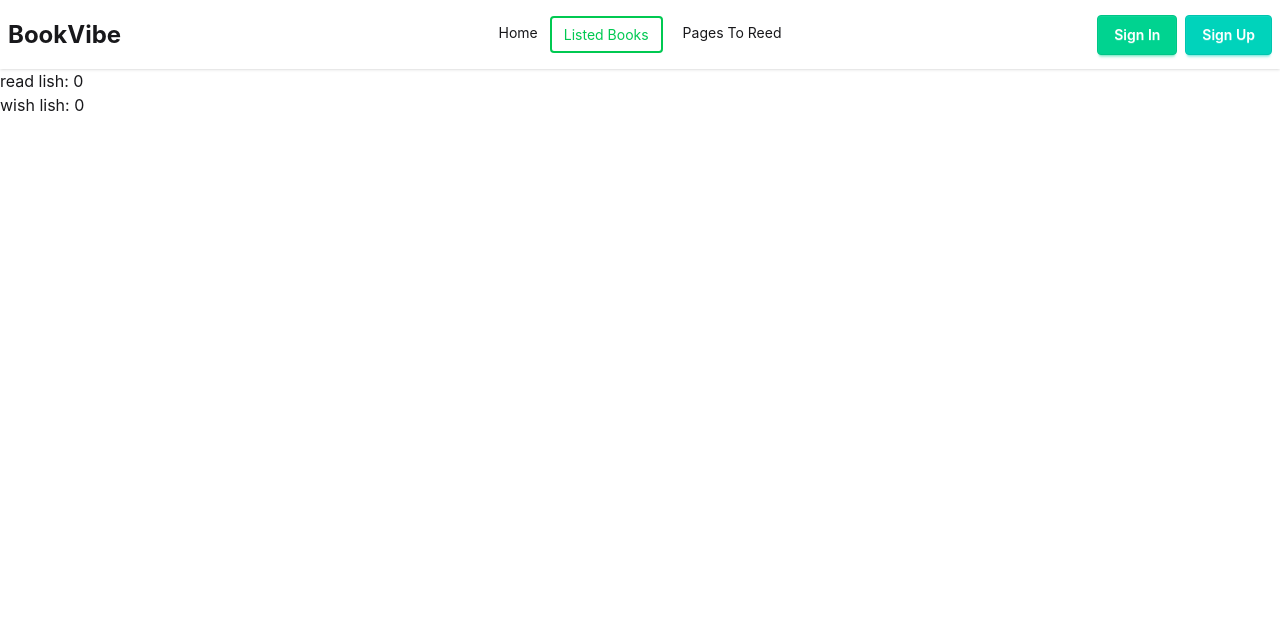
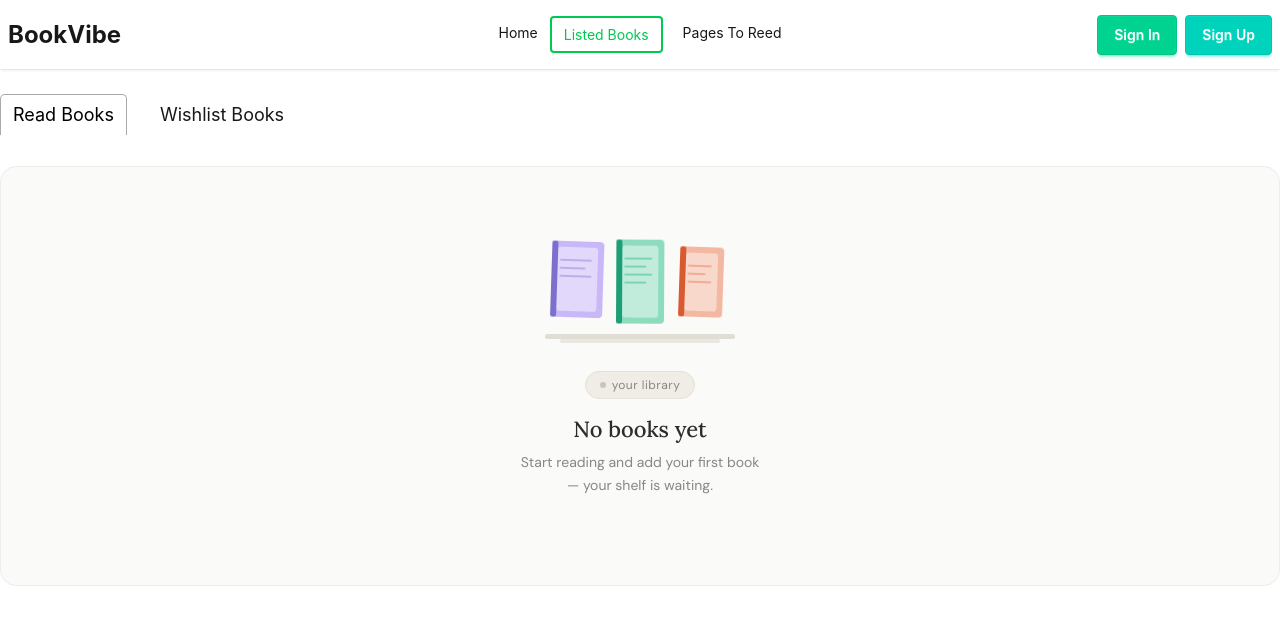
Before and after one commit to sheikhzim2004-del/book-vibe, a React (Vite) app: page /books in a window 1280 px wide. Shown: the top 624 px of the page. Built offline with nearby package versions, Linux system fonts and the light colour scheme.

Commit message:
nested layout setup with react tabs and show all the books in readlist and wishlist

```diff
--- a/package.json
+++ b/package.json
@@ -15,6 +15,7 @@
     "react-dom": "^19.2.4",
     "react-icons": "^5.6.0",
     "react-router": "^7.14.0",
+    "react-tabs": "^6.1.1",
     "react-toastify": "^11.0.5",
     "tailwindcss": "^4.2.2"
   },
--- a/src/Pages/Books/Books.jsx
+++ b/src/Pages/Books/Books.jsx
@@ -1,15 +1,31 @@
 import React, { useContext } from 'react';
 import { BookContext } from '../../context/ContextProvider';
+import { Tab, Tabs, TabList, TabPanel } from 'react-tabs';
+import 'react-tabs/style/react-tabs.css';
+import ListedReadBooks from '../../components/listedBooks/ListedReadBooks';
+import ListedWishlistBooks from '../../components/listedBooks/ListedWishlistBooks';
 
 const Books = () => {
 
 
-    const {storedBooks, wishList} =useContext(BookContext)
-    console.log(storedBooks, wishList, 'read and wish')
+  const { storedBooks, wishList } = useContext(BookContext)
+  console.log(storedBooks, wishList, 'read and wish')
   return (
-    <div>
-      <p>read lish: {storedBooks.length}</p>
-      <p>wish lish: {wishList.length}</p>
+    <div className='container mx-auto py-6'>
+
+      <Tabs>
+        <TabList className='text-lg flex gap-5'>
+          <Tab>Read Books</Tab>
+          <Tab>Wishlist Books</Tab>
+        </TabList>
+
+        <TabPanel>
+          <ListedReadBooks></ListedReadBooks>
+        </TabPanel>
+        <TabPanel>
+          <ListedWishlistBooks></ListedWishlistBooks>
+        </TabPanel>
+      </Tabs>
     </div>
   );
 };
--- /dev/null
+++ b/src/components/listedBooks/ListedReadBooks.jsx
@@ -0,0 +1,23 @@
+import React, { useContext } from 'react';
+import { BookContext } from '../../context/ContextProvider';
+import BookCard from '../ui/BookCard';
+import NoBookYet from './NoBookYet';
+
+const ListedReadBooks = () => {
+
+  const { readList, wishList } = useContext(BookContext)
+    console.log(readList, wishList, 'read and wish')
+
+    if(readList.length === 0){
+      return <NoBookYet></NoBookYet>
+    }
+  return (
+    <div className='grid grid-cols-1 md:grid-cols-3 gap-5'>
+      {
+        readList.map((book, i) => <BookCard key={i} book={book}></BookCard>)
+      }
+    </div>
+  );
+};
+
+export default ListedReadBooks;
--- /dev/null
+++ b/src/components/listedBooks/ListedWishlistBooks.jsx
@@ -0,0 +1,23 @@
+import React, { useContext } from 'react';
+import { BookContext } from '../../context/ContextProvider';
+import BookCard from '../ui/BookCard';
+import NoBookYet from './NoBookYet';
+
+const ListedWishlistBooks = () => {
+
+  const { storedBooks, wishList } = useContext(BookContext)
+    console.log(storedBooks, wishList, 'read and wish')
+
+    if(wishList.length === 0){
+      return <NoBookYet></NoBookYet>
+    }
+  return (
+    <div className='grid grid-cols-1 md:grid-cols-3 gap-5'>
+      {
+        wishList.map((book, i) => <BookCard key={i} book={book}></BookCard>)
+      }
+    </div>
+  );
+};
+
+export default ListedWishlistBooks;
--- /dev/null
+++ b/src/components/listedBooks/NoBookYet.jsx
@@ -0,0 +1,204 @@
+import { useEffect, useRef } from "react";
+
+const BOOKS = [
+  { color: "#C8B8F8", spine: "#7C6FCD", lines: ["#A99EE0", "#A99EE0", "#A99EE0"], w: 52, h: 76 },
+  { color: "#8EDCBE", spine: "#1D9E75", lines: ["#5DCAA5", "#5DCAA5", "#5DCAA5", "#5DCAA5"], w: 48, h: 84 },
+  { color: "#F4B8A2", spine: "#D85A30", lines: ["#F0997B", "#F0997B", "#F0997B"], w: 44, h: 70 },
+];
+
+function BookSvg({ book, className }) {
+  return (
+    <svg
+      className={className}
+      width={book.w}
+      height={book.h}
+      viewBox={`0 0 ${book.w} ${book.h}`}
+      fill="none"
+      xmlns="http://www.w3.org/2000/svg"
+    >
+      <rect width={book.w} height={book.h} rx="4" fill={book.color} />
+      <rect x="6" y="6" width={book.w - 12} height={book.h - 12} rx="3" fill="white" fillOpacity="0.45" />
+      {book.lines.map((lc, i) => (
+        <rect
+          key={i}
+          x="8"
+          y={18 + i * 8}
+          width={book.w - 20 - (i % 2) * 6}
+          height="2"
+          rx="1"
+          fill={lc}
+          fillOpacity="0.7"
+        />
+      ))}
+      <rect x="0" y="0" width="6" height={book.h} rx="2" fill={book.spine} />
+    </svg>
+  );
+}
+
+export default function NoBookYet() {
+  const wrapRef = useRef(null);
+
+  useEffect(() => {
+    const el = wrapRef.current;
+    if (!el) return;
+    el.style.opacity = "0";
+    el.style.transform = "translateY(24px)";
+    requestAnimationFrame(() => {
+      el.style.transition = "opacity 0.55s ease, transform 0.55s ease";
+      el.style.opacity = "1";
+      el.style.transform = "translateY(0)";
+    });
+  }, []);
+
+  return (
+    <>
+      <style>{`
+        @import url('https://fonts.googleapis.com/css2?family=Lora:ital,wght@0,400;0,500;1,400&family=DM+Sans:wght@400;500&display=swap');
+
+        .nby-wrap {
+          font-family: 'DM Sans', sans-serif;
+          display: flex;
+          flex-direction: column;
+          align-items: center;
+          justify-content: center;
+          min-height: 420px;
+          padding: 3rem 1.5rem;
+          text-align: center;
+          background: #FAFAF8;
+          border-radius: 16px;
+          border: 1px solid #EDEDEA;
+        }
+
+        .nby-shelf {
+          position: relative;
+          width: 196px;
+          height: 116px;
+          margin-bottom: 2rem;
+        }
+
+        .nby-book {
+          position: absolute;
+          bottom: 12px;
+          transform-origin: bottom center;
+        }
+
+        .nby-book-1 { left: 8px;   animation: nbyFloatA 3.8s ease-in-out infinite; }
+        .nby-book-2 { left: 74px;  animation: nbyFloatB 4.4s ease-in-out infinite; }
+        .nby-book-3 { left: 136px; animation: nbyFloatA 3.2s ease-in-out infinite 0.6s; }
+
+        @keyframes nbyFloatA {
+          0%, 100% { transform: translateY(0) rotate(-2deg); }
+          50%       { transform: translateY(-10px) rotate(2deg); }
+        }
+
+        @keyframes nbyFloatB {
+          0%, 100% { transform: translateY(0) rotate(2deg); }
+          50%       { transform: translateY(-7px) rotate(-1.5deg); }
+        }
+
+        .nby-plank {
+          position: absolute;
+          bottom: 0;
+          left: 50%;
+          transform: translateX(-50%);
+          width: 190px;
+          height: 5px;
+          background: #E0DDD5;
+          border-radius: 3px;
+        }
+
+        .nby-shadow {
+          position: absolute;
+          bottom: -4px;
+          left: 50%;
+          transform: translateX(-50%);
+          width: 160px;
+          height: 4px;
+          background: #D8D4CB;
+          border-radius: 3px;
+          opacity: 0.5;
+        }
+
+        .nby-badge {
+          display: inline-flex;
+          align-items: center;
+          gap: 6px;
+          background: #F0EDE6;
+          border: 1px solid #E5E1D8;
+          border-radius: 999px;
+          padding: 4px 14px;
+          font-size: 12px;
+          color: #888780;
+          letter-spacing: 0.04em;
+          margin-bottom: 1rem;
+        }
+
+        .nby-dot {
+          width: 6px;
+          height: 6px;
+          border-radius: 50%;
+          background: #C8C4BB;
+        }
+
+        .nby-title {
+          font-family: 'Lora', serif;
+          font-size: 22px;
+          font-weight: 500;
+          color: #2C2C2A;
+          margin: 0 0 8px;
+          line-height: 1.3;
+        }
+
+        .nby-sub {
+          font-size: 14px;
+          color: #888780;
+          margin: 0 0 2rem;
+          max-width: 250px;
+          line-height: 1.65;
+        }
+
+        .nby-btn {
+          display: inline-flex;
+          align-items: center;
+          gap: 8px;
+          background: #2C2C2A;
+          color: #F1EFE8;
+          border: none;
+          border-radius: 10px;
+          padding: 11px 22px;
+          font-family: 'DM Sans', sans-serif;
+          font-size: 14px;
+          font-weight: 500;
+          cursor: pointer;
+          transition: background 0.18s, transform 0.15s;
+          letter-spacing: 0.01em;
+        }
+
+        .nby-btn:hover  { background: #444441; transform: translateY(-1px); }
+        .nby-btn:active { transform: scale(0.97); }
+      `}</style>
+
+      <div className="nby-wrap my-8" ref={wrapRef}>
+
+        <div className="nby-shelf">
+          <BookSvg book={BOOKS[0]} className="nby-book nby-book-1" />
+          <BookSvg book={BOOKS[1]} className="nby-book nby-book-2" />
+          <BookSvg book={BOOKS[2]} className="nby-book nby-book-3" />
+          <div className="nby-plank" />
+          <div className="nby-shadow" />
+        </div>
+
+        <div className="nby-badge">
+          <span className="nby-dot" />
+          your library
+        </div>
+
+        <p className="nby-title">No books yet</p>
+        <p className="nby-sub">
+          Start reading and add your first book — your shelf is waiting.
+        </p>
+
+      </div>
+    </>
+  );
+}
--- a/src/context/ContextProvider.jsx
+++ b/src/context/ContextProvider.jsx
@@ -8,7 +8,7 @@ const ContextProvider = ({ children }) => {
 
 
 
-    const [storedBooks, setStoredBooks] = useState([]);
+    const [readList, setReadList] = useState([]);
     const [wishList, setWishList] = useState([]);
 
     const handleMarkAsRead = (currentBook) => {
@@ -18,12 +18,12 @@ const ContextProvider = ({ children }) => {
         //step-4: if the book is already exist then show a alart or tost
         //step-5: if not have then add the book in the array  or collection
 
-        const isExistBook = storedBooks.find(book => book.bookId === currentBook.bookId);
+        const isExistBook = readList.find(book => book.bookId === currentBook.bookId);
 
         if (isExistBook) {
             toast.error('The book is already exist')
         } else {
-            setStoredBooks([...storedBooks, currentBook])
+            setReadList([...readList, currentBook])
             toast.success(`${currentBook.bookName} is added to ReadList`)
         }
         // console.log(currentBook, storedBooks)
@@ -35,7 +35,7 @@ const ContextProvider = ({ children }) => {
         //step-4: if the book is already exist then show a alart or tost
         //step-5: if not have then add the book in the array  or collection
 
-        const isExistInBookList = storedBooks.find(book => book.bookId === currentBook.bookId)
+        const isExistInBookList = readList.find(book => book.bookId === currentBook.bookId)
 
         if(isExistInBookList){
             toast.error('The Book is already in Readlist')
@@ -57,8 +57,8 @@ const ContextProvider = ({ children }) => {
 
     const data = {
         handleMarkAsRead,
-        storedBooks,
-        setStoredBooks,
+        readList,
+        setReadList,
         handleWishList,
         wishList,
         setWishList
```
Also changed, not shown: 1 other file (tests, documents, lock files or other folders).
